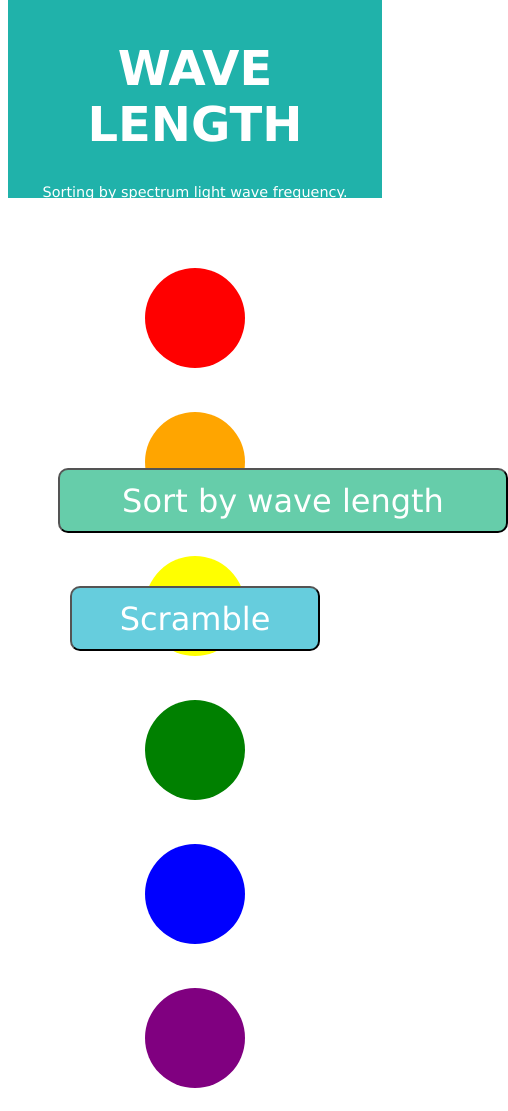
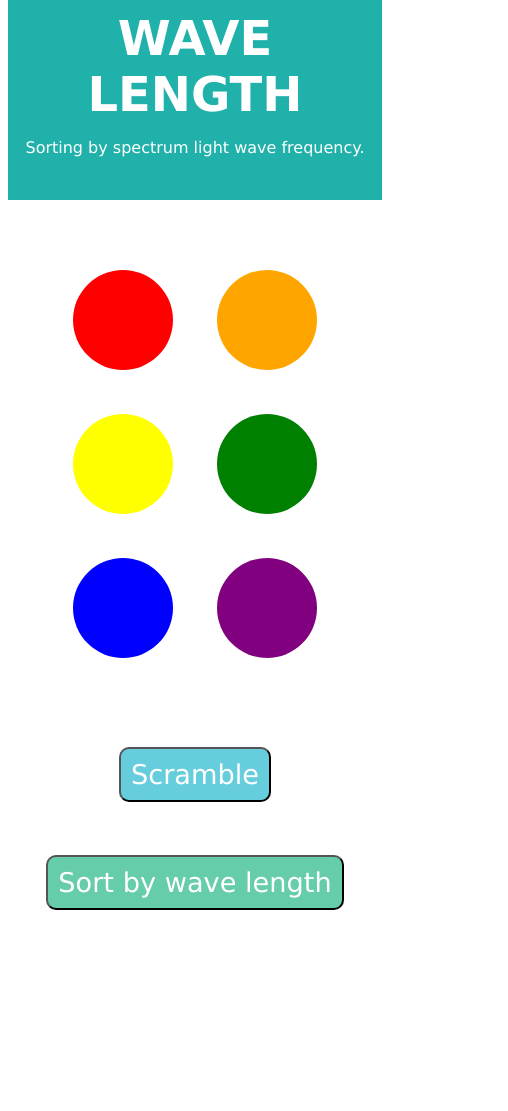
Before and after one commit to JoeyHayden/JoeyHayden.github.io, a plain HTML site: page index.html in a window 390 px wide. Shown: the whole page, 508 px wide, since content can reach past the window. After the commit the page ends 980 px from the top, so only its background shows below. Drawn offline with nearby package versions, Linux system fonts and the light colour scheme.

Commit message:
final working code with fix to shuffle and sort

```diff
--- a/index.html
+++ b/index.html
@@ -9,40 +9,50 @@
     <meta name="author" content="Darren Cools">
 
     <link rel="stylesheet" href="stylesheet.css">
-    <script src="script.js"></script>
-    <script src="//ajax.googleapis.com/ajax/libs/jquery/2.1.1/jquery.min.js"></script>
 </head>
 <body>
+  <div class="onerow">
     <div class="begin">
      <h1 class="fff">WAVE LENGTH</h1>
       <p class="fff">Sorting by spectrum light wave frequency.</p>
     </div>
+  </div>
 
+  <div class="onerow">
     <div class="main">
-    <ul>
-      <li>
+      <ul id="colorList">
+        <li id="1">
           <div id="red" class="bubble"></div>
         </li>
-      <li>
+        <li id="2">
           <div id="orange" class="bubble"></div>
         </li>
-      <li>
+        <li id="3">
           <div id="yellow" class="bubble"></div>
         </li>
-      <li>
+        <li id="4">
           <div id="green" class="bubble"></div>
         </li>
-      <li>
+        <li id="5">
           <div id="blue" class="bubble"></div>
          </li>
-      <li>
+        <li id="6">
           <div id="violet" class="bubble"></div>
         </li>
       </ul>
     </div>
+  </div>
 
+  <div class="onerow">
     <div class="buttons">
+      <input type="button" value="Scramble" id="btn2">
+        <br /><br />
       <input type="button" value="Sort by wave length" id="btn1">
-    <br /><br />
-    <input type="button" value="Scramble" id="btn2">
     </div>
+  </div>
+
+<script src="//ajax.googleapis.com/ajax/libs/jquery/2.1.1/jquery.min.js"></script>
+<script src="script1.js"></script>
+
+</body>
+</html>
--- a/script.js
+++ b/script.js
@@ -1,40 +1,14 @@
-
 $(document).ready(function() {
 
-var numbers = [1,3,6,2,4,5];
+//global variables
+var numbers = [1,2,3,4,5,6];
 
-//On click sort function
-$("#btn1").click(function() {
-  var bubbleSort = function() {
-  var tmp;
-    for (var i = 0; i < numbers.length; i += 1) {
-        for (var j = i; j > 0; j -= 1) {
-            if (numbers[j] < numbers[j - 1]) {
-                tmp = numbers[j];
-                numbers[j] = numbers[j - 1];
-                numbers[j - 1] = tmp;
-                }
-            }
-        }
-    };
-});
-
-var numbers = (numbers);
-
-var red, orange, yellow, green, blue, violet;
-
-red = (numbers[0]);
-orange = (numbers[1]);
-yellow = (numbers[2]);
-green = (numbers[3]);
-blue = (numbers[4]);
-violet = (numbers[5]);
 
 // On click function to shuffle
+//http://bost.ocks.org/mike/shuffle/
 $("#btn2").click(function() {
-  function shuffle(numbers) {
 
-  var m = numbers.length, t, i;
+var m = numbers.length + 1, t, i;
 
 // While there remain elements to shuffle…
   while (m) {
@@ -45,9 +19,24 @@ $("#btn2").click(function() {
 // And swap it with the current element.
     t = numbers[m];
     numbers[m] = numbers[i];
+    $('#' + i).appendTo('#colorList');
     numbers[i] = t;
   }
-  return numbers;
+});
+
+//On click sort function
+$("#btn1").click(function() {
+
+  var tmp;
+    for (var i = 0; i < numbers.length; i += 1) {
+      for (var j = i; j > 0; j -= 1) {
+        if (numbers[j] < numbers[j - 1]) {
+          tmp = numbers[j];
+          numbers[j] = numbers[j - 1];
+          numbers[j - 1] = tmp;
+        }
+      }
+      $('#' + i).appendTo('#colorList');
     }
   });
 });
--- a/stylesheet.css
+++ b/stylesheet.css
@@ -1,3 +1,31 @@
+/* === Responsive === */
+
+.onerow {
+  max-width: 2560px;
+  clear: both;
+  padding: 0;
+  text-align: center;
+  margin: 10px auto;
+  position: relative;
+}
+
+@media all and (max-width: 430px) {
+
+  .col {
+    float: none;
+    width: 99%;
+  }
+
+  h1 {
+    margin: 0;
+    padding: 0;
+    font-size: 2.5em;
+  }
+
+}
+
+/* === Responsive === */
+
 h1 {
   font-size: 3em;
   font-family: Verdana;
@@ -5,7 +33,7 @@ h1 {
 
 p {
   font-family: Verdana;
-  font-size: 0.9em;
+  font-size: 1em;
 }
 
 ul {
@@ -35,11 +63,12 @@ li {
 }
 
 .main, .buttons {
-  margin: 50px;
-  width: auto;
-  height: 150px;
+  margin: 50px auto;
+  width: 100%;
+  height: auto;
   text-align: center;
   position: relative;
+  clear: both;
 }
 
 .bubble {
@@ -76,28 +105,28 @@ li {
 }
 
 #btn1 {
-  width: 450px;
-  height: 65px;
+  width: auto;
+  height: auto;
   margin: 20px auto;
   background-color: #66cdaa;
   border-radius: 10px;
   text-align: center;
   position: relative;
-  font-size: 2em;
+  font-size: 1.7em;
   font-family: Verdana;
   color: #fff;
   padding: 10px;
 }
 
 #btn2 {
-  width: 250px;
-  height: 65px;
+  width: auto;
+  height: auto;
   margin: 15px auto;
   background-color: #66cddd;
   border-radius: 10px;
   text-align: center;
   position: relative;
-  font-size: 2em;
+  font-size: 1.7em;
   font-family: Verdana;
   color: #fff;
   padding: 10px;
```
Lines whose indentation alone changed are shown as unchanged.
